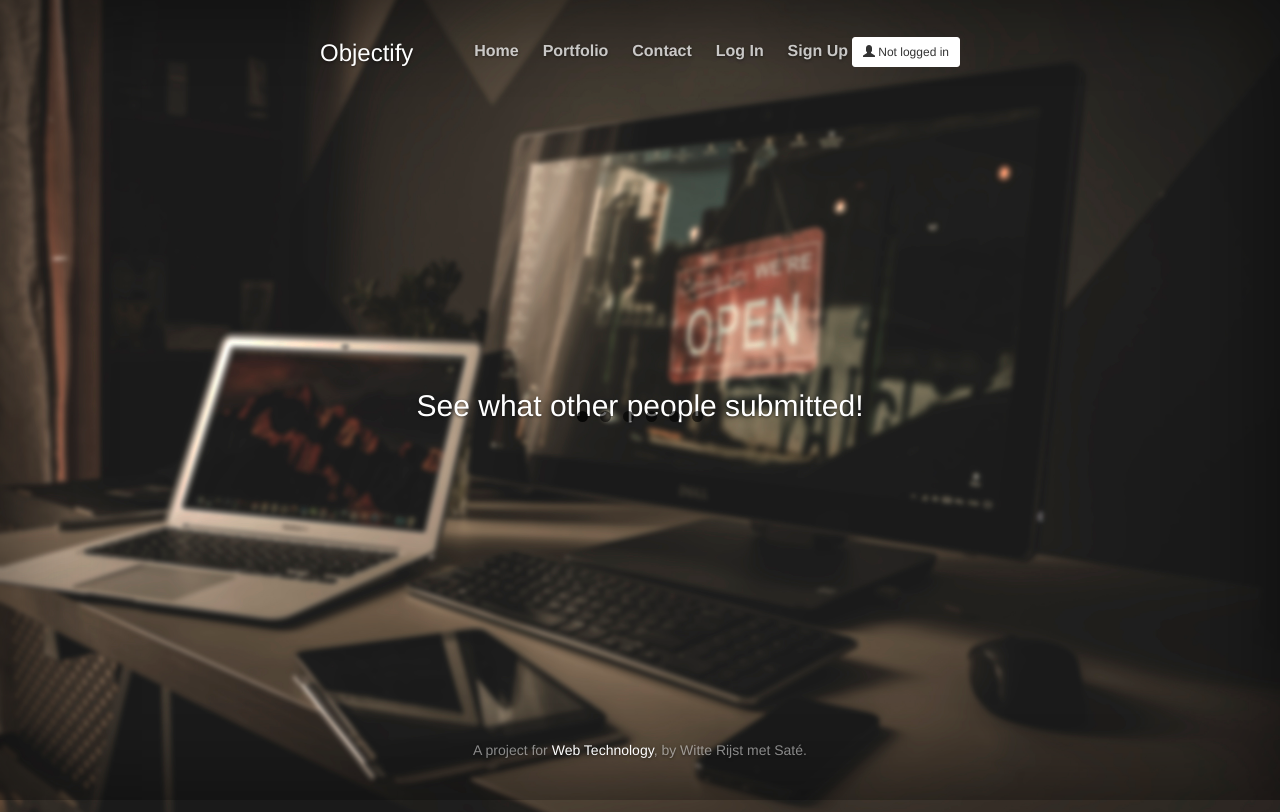
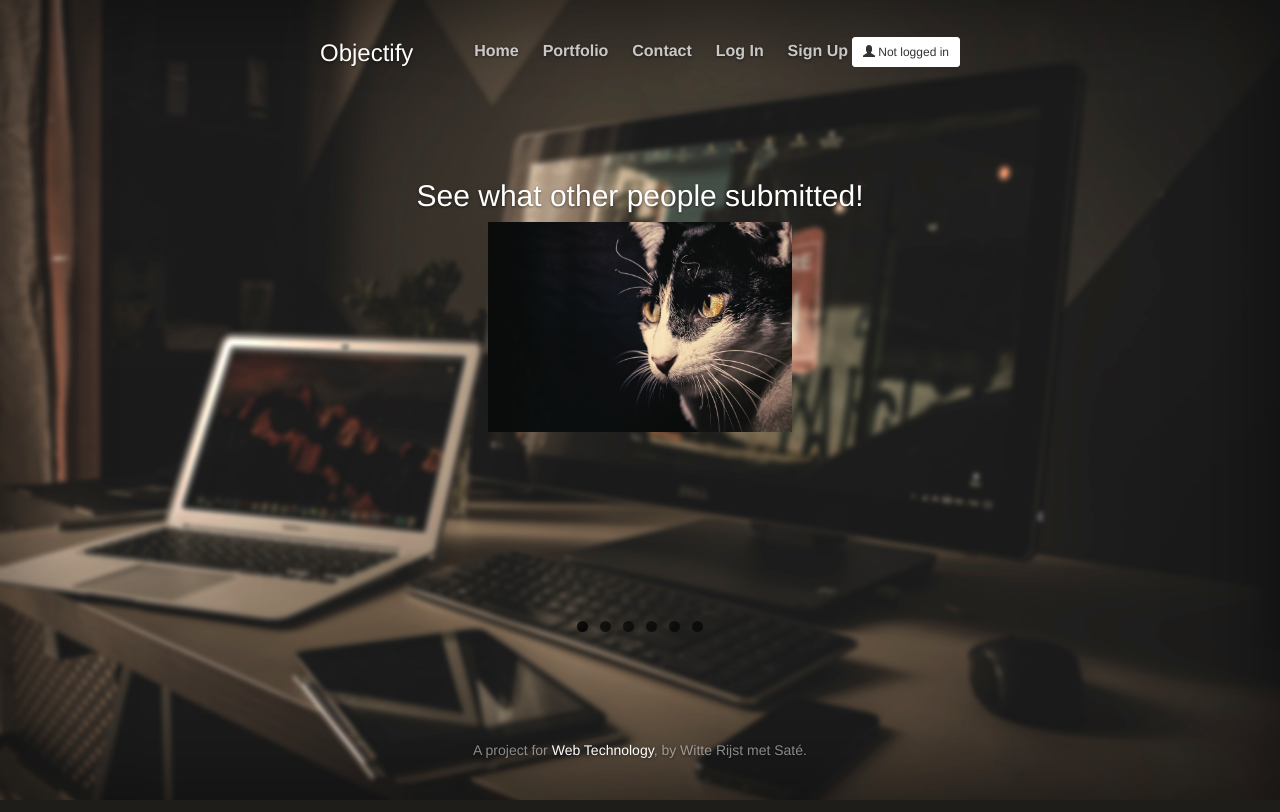
Before and after one commit to rensoostenbach/microblog, a Flask app: page /portfolio/ in a window 1280 px wide. Run offline with Flask 2, Linux system fonts and the light colour scheme; some libraries are stand-ins or nearby versions.

Commit message:
Responsive images v3

```diff
--- a/app/static/css/cover.css
+++ b/app/static/css/cover.css
@@ -109,8 +109,8 @@ figcaption {
 
 .slides {
     padding: 0;
-    width: 50%;
-    height: 35%;
+    width: 609px;
+    height: 420px;
     display: block;
     margin: 0 auto;
     position: relative;
@@ -132,8 +132,8 @@ figcaption {
 .slide {
     top: 0;
     opacity: 0;
-    width: 50%;
-    height: 35%;
+    width: 609px;
+    height: 420px;
     display: block;
     position: absolute;
 
@@ -143,8 +143,8 @@ figcaption {
 }
 
 .slide img {
-    width: 100%;
-    height: 100%;
+    width: 50%;
+    height: 50%;
 }
 
 .nav label {
```
